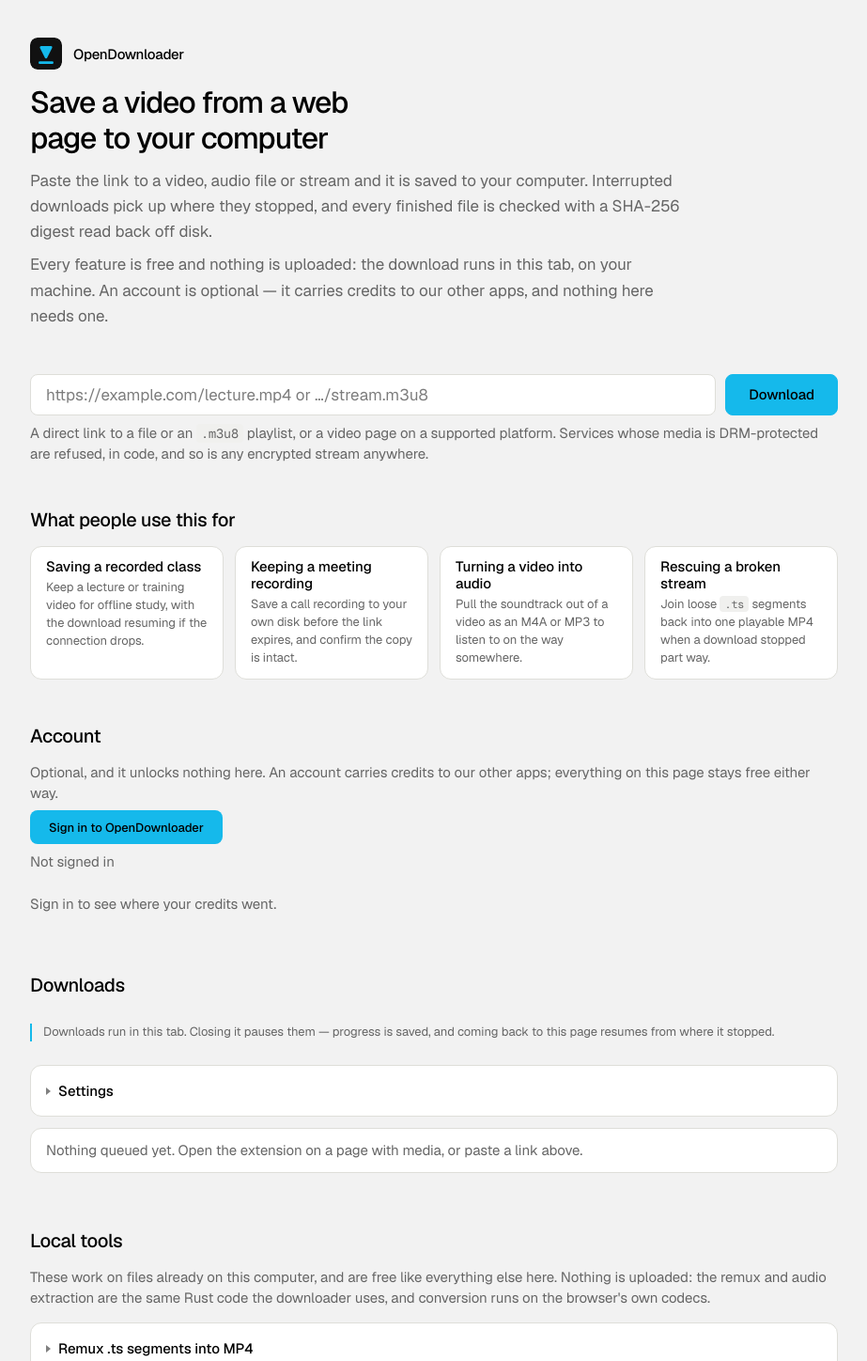
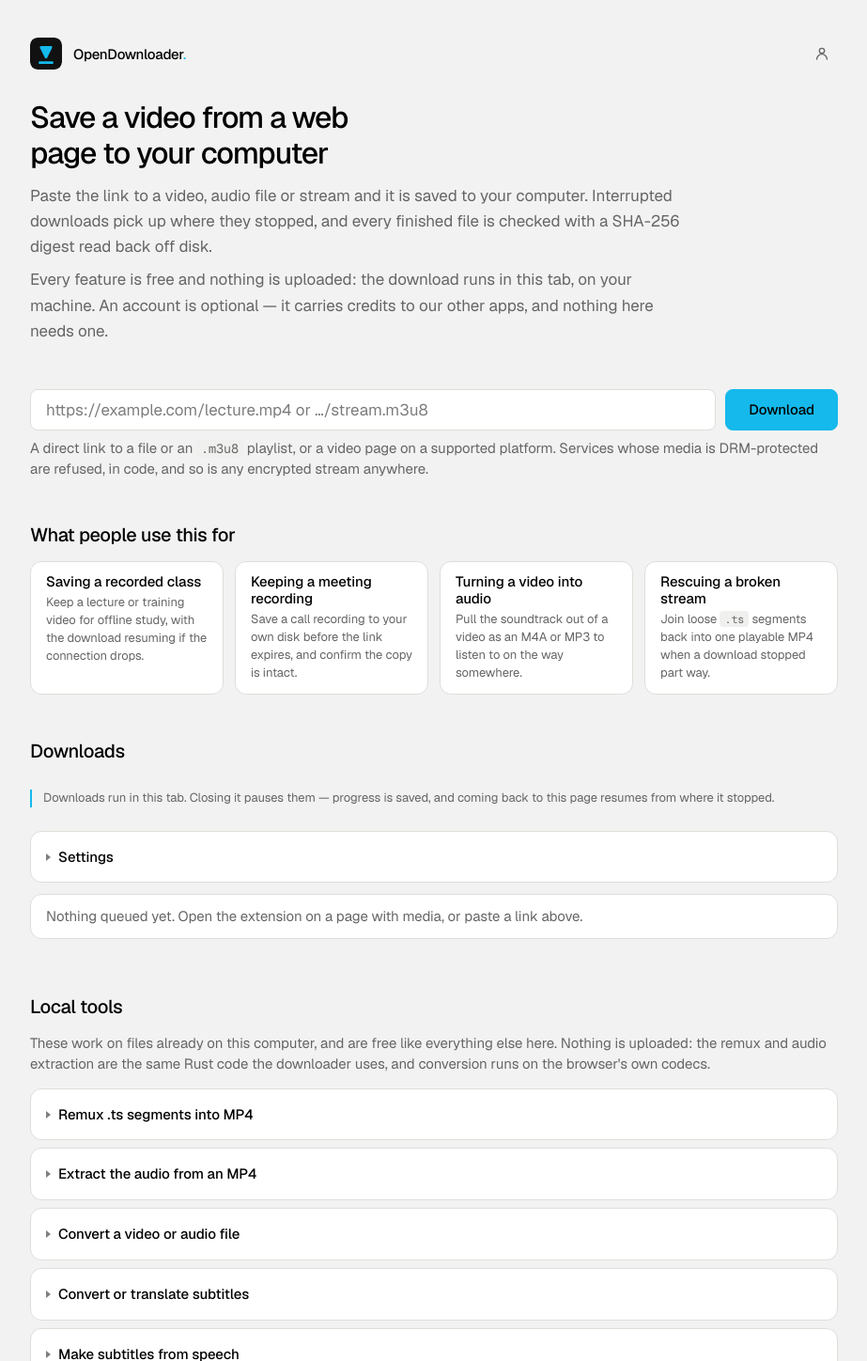
Before and after one commit to opendownloader-app/OpenDownloader, a website built with Vite: page apps/web/index.html in a window 1280 px wide. Shown: the top 1448 px of the page at 94% size, without its empty margins (178-1101 px from the left). Built offline with nearby package versions, Linux system fonts and the light colour scheme; files whose address does not match are found by name; what @mediabunny/mp3-encoder, mediabunny would draw is missing.

Commit message:
Account moves to one control in the top right
A section in the middle of the page put the account in the reading order beside
the things that are actually the point, and pushed the product further down. It
is now a round icon button in a topbar — brand left, account right — the shape
openpixels uses, navigating to /login rather than opening anything in place.

/login now serves both states: the element renders its own signed-in view, so one
page is sign-in and account both. The redirect-on-load check is gone with it,
since it would have made the account view unreachable for the people it is for.

```diff
--- a/apps/web/index.html
+++ b/apps/web/index.html
@@ -24,11 +24,51 @@
         margin: 0 auto;
         padding: var(--space-10) var(--space-5) var(--space-20);
       }
+      /* Brand left, account right — the shape every app in the suite uses. */
+      .topbar {
+        display: flex;
+        align-items: center;
+        justify-content: space-between;
+        gap: var(--space-4);
+        margin-bottom: var(--space-8);
+      }
       .brand {
         display: flex;
         align-items: center;
         gap: var(--space-3);
-        margin-bottom: var(--space-4);
+        text-decoration: none;
+        color: var(--text-strong);
+        font: var(--weight-medium) var(--text-base) / 1 var(--font-display);
+        letter-spacing: var(--logo-tracking);
+        white-space: nowrap;
+      }
+      .brand > span {
+        display: inline;
+      }
+      .brand .dot {
+        color: var(--accent);
+      }
+      /* Round, icon-only, quiet until hovered — it is a way in, not a call to action.
+         A signed-in visitor gets the same control; only its title changes. */
+      .icon-button {
+        display: inline-flex;
+        align-items: center;
+        justify-content: center;
+        width: 34px;
+        height: 34px;
+        flex: none;
+        border-radius: var(--radius-full, 999px);
+        color: var(--text-muted);
+        text-decoration: none;
+        transition: background var(--duration-fast, 120ms)
+          var(--ease-standard, ease);
+      }
+      .icon-button:hover {
+        color: var(--text-strong);
+        background: var(--surface-hover);
+      }
+      .icon-button.signed-in {
+        color: var(--accent);
       }
       .brand img {
         width: 34px;
@@ -157,9 +197,34 @@
   </head>
   <body class="page">
     <header>
-      <div class="brand">
-        <img src="./favicon.svg" alt="" />
-        <span>OpenDownloader</span>
+      <div class="topbar">
+        <a class="brand" href="./">
+          <img src="./favicon.svg" alt="" />
+          <span>OpenDownloader<span class="dot">.</span></span>
+        </a>
+        <!-- The only account control on this page. A link, not a panel: signing in
+             navigates the window, and this page holds the download queue. -->
+        <a
+          id="account-link"
+          class="icon-button"
+          href="./login?next=%2F"
+          aria-label="Account"
+          title="Account"
+        >
+          <svg
+            viewBox="0 0 24 24"
+            width="18"
+            height="18"
+            aria-hidden="true"
+            fill="none"
+            stroke="currentColor"
+            stroke-width="1.8"
+            stroke-linecap="round"
+          >
+            <circle cx="12" cy="8" r="3.6" />
+            <path d="M4.8 20a7.2 7.2 0 0 1 14.4 0" />
+          </svg>
+        </a>
       </div>
       <h1>Save a video from a web page to your computer</h1>
       <p class="lead">
@@ -234,11 +299,6 @@
       </div>
     </section>
 
-    <section id="account">
-      <h2>Account</h2>
-      <div id="account-panel"></div>
-    </section>
-
     <section>
       <h2>Downloads</h2>
       <div id="manager"></div>
--- a/apps/web/src/account.ts
+++ b/apps/web/src/account.ts
@@ -1,92 +1,46 @@
-// The account surface: sign in, see your balance, see where credits went.
+// What the app page shows about an account: one control, top right, and nothing else.
 //
-// Deliberately not a gate. Every feature of OpenDownloader runs in this tab, on the
-// user's own machine, so there is nothing here to meter and nothing to withhold — an
-// account exists so that one identity and its credits work across the *other* apps in
-// the suite. The elements below are therefore additive: signed out, the page works
-// exactly as it always did.
+// No sign-in element mounts here. Its Google button navigates the whole window, and this
+// page holds the download queue — a full-page navigation aborts every transfer in
+// flight. So the control is a link to /login, which holds nothing, and that page is both
+// the sign-in surface and the account view.
 //
-// Note the copy below never says "OpenApps". The platform name is for these comments
-// and for the code; someone here has only ever heard of OpenDownloader, and naming a
-// company they have no relationship with, at the moment they are deciding whether to
-// sign in, is the one place it does active harm.
+// This module exists only to reflect session state onto that link, so a signed-in
+// visitor can tell at a glance without the page fetching anything it does not need.
 
 import { OPENAPPS_BASE_URL } from "./lib/openapps";
 
 /**
- * Load the OpenApps elements and point them at our own hostname.
+ * Mark the header's account control if there is a session.
  *
- * The bundle is vendored under `public/openapps/` rather than imported as a package:
- * `@openapps/ui` is not published to npm, and this app is its own repository, so it
- * cannot reach up into the monorepo for a workspace dependency. Same approach OpenTabs
- * takes.
+ * Reads the SDK's own storage rather than calling the server: this runs on every page
+ * load, the answer only decides a tooltip and a colour, and a network round trip for
+ * that would be spent on every visitor including the signed-out majority.
  *
- * Loaded on demand rather than at startup. It is ~360 KB of Lit and crypto helpers for
- * a panel most people never open, and the download queue should not wait on it.
+ * `isLoggedIn` means "a session exists here", not "the server still honours it". That is
+ * the right strength for a hint. /login asks the server properly, because there the
+ * answer decides what to render.
  */
-let loaded: Promise<void> | null = null;
-
-function loadElements(): Promise<void> {
-  loaded ??= (async () => {
-    // The elements read their configuration from a module-level client, so `configure`
-    // has to run before the first element upgrades — hence the import, then configure,
-    // then render order below.
+export async function reflectAccountState(
+  link: HTMLElement | null,
+): Promise<void> {
+  if (!link) return;
+  try {
     const mod = (await import(
-      /* @vite-ignore */ new URL("./openapps/openapps-ui.js", document.baseURI)
+      /* @vite-ignore */ new URL("../openapps/openapps-ui.js", import.meta.url)
         .href
-    )) as { configure: (o: { baseUrl: string }) => void };
+    )) as {
+      configure: (o: { baseUrl: string }) => void;
+      getClient?: () => { isLoggedIn?: boolean } | null;
+    };
     mod.configure({ baseUrl: OPENAPPS_BASE_URL });
-  })();
-  return loaded;
-}
-
-/**
- * Mount the account panel.
- *
- * Returns without doing anything if the host page has no slot for it, so the extension's
- * manager — which shares this codebase but has no account surface — is unaffected.
- */
-export async function mountAccountPanel(
-  root: HTMLElement | null,
-): Promise<void> {
-  if (!root) return;
-
-  // No `<openapps-login>` on this page, deliberately.
-  //
-  // Its Google button navigates the whole window out to accounts.google.com and back,
-  // and this page holds the download queue — a full-page navigation aborts every
-  // transfer in flight. So the buttons live on /login, which holds nothing, and this
-  // panel links to it. What stays here is everything that is safe to render beside a
-  // running download: the balance, the history, and a way in.
-  const body = document.createElement("div");
-  body.className = "stack";
-  body.innerHTML = `
-    <p class="muted" style="margin:0">
-      Optional, and it unlocks nothing here. An account carries credits to our other
-      apps; everything on this page stays free either way.
-    </p>
-    <p style="margin:0">
-      <a class="btn-signin" href="./login?next=%2F">Sign in to OpenDownloader</a>
-    </p>
-    <openapps-credits poll-seconds="30"></openapps-credits>
-    <openapps-history page-size="5"></openapps-history>
-  `;
-
-  const status = document.createElement("p");
-  status.className = "muted";
-  status.textContent = "Loading the account panel…";
-  root.replaceChildren(status);
-
-  try {
-    await loadElements();
-    root.replaceChildren(body);
-  } catch (e) {
-    // A failure here must not read as "you are signed out" — that is a different fact,
-    // and the difference matters to someone deciding whether their credits are safe.
-    status.className = "status-error";
-    status.textContent =
-      "The account panel could not load. Downloads are unaffected — nothing here needs " +
-      "an account. " +
-      (e instanceof Error ? e.message : String(e));
+    if (mod.getClient?.()?.isLoggedIn) {
+      link.classList.add("signed-in");
+      link.setAttribute("title", "Your account");
+      link.setAttribute("aria-label", "Your account");
+    }
+  } catch {
+    // The control still works — it is a plain link. Nothing here is worth a message:
+    // the page's actual job is downloading, and none of it needs an account.
   }
 }
--- a/apps/web/src/main.ts
+++ b/apps/web/src/main.ts
@@ -36,7 +36,7 @@ import {
 } from "@opendownloader/engine";
 import { Manager, candidateForUrl, mountTools } from "@opendownloader/ui";
 
-import { mountAccountPanel } from "./account";
+import { reflectAccountState } from "./account";
 import { mountTranscribePanel } from "./transcribe-panel";
 
 // Test-only engine configuration, applied before anything can start a download.
@@ -343,9 +343,9 @@ let relayAdopted = false;
 
 void adoptLocalRelay();
 void adoptTorrentBridge();
-// Additive and lazy: the panel loads its own bundle, and the page is fully usable
-// before and without it.
-void mountAccountPanel(document.getElementById("account-panel"));
+// Only a hint on the header control. Lazy, failure-tolerant, and never on the path
+// of anything the page actually does.
+void reflectAccountState(document.getElementById("account-link"));
 
 const manager = new Manager({
   root: document.getElementById("manager") as HTMLElement,
```
Also changed, not shown: apps/web/src/login.ts (+10 -4 lines).
